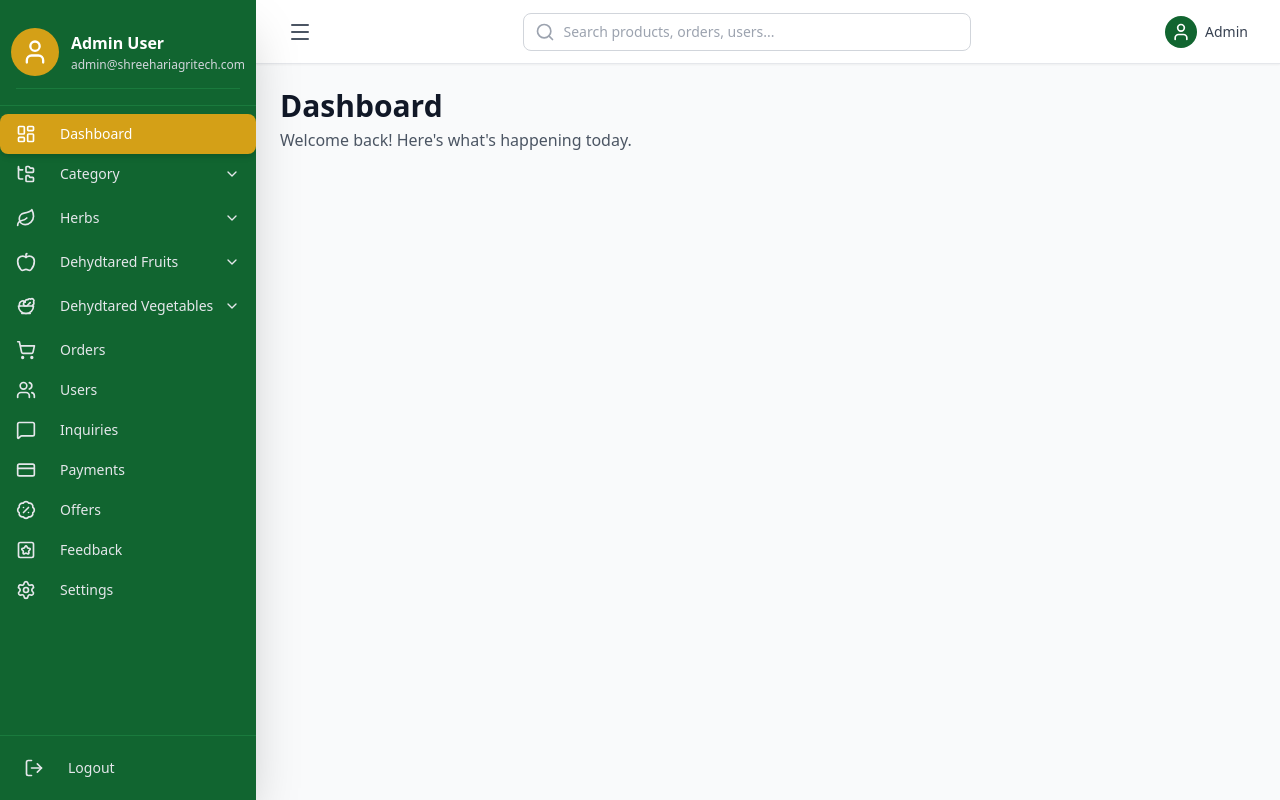
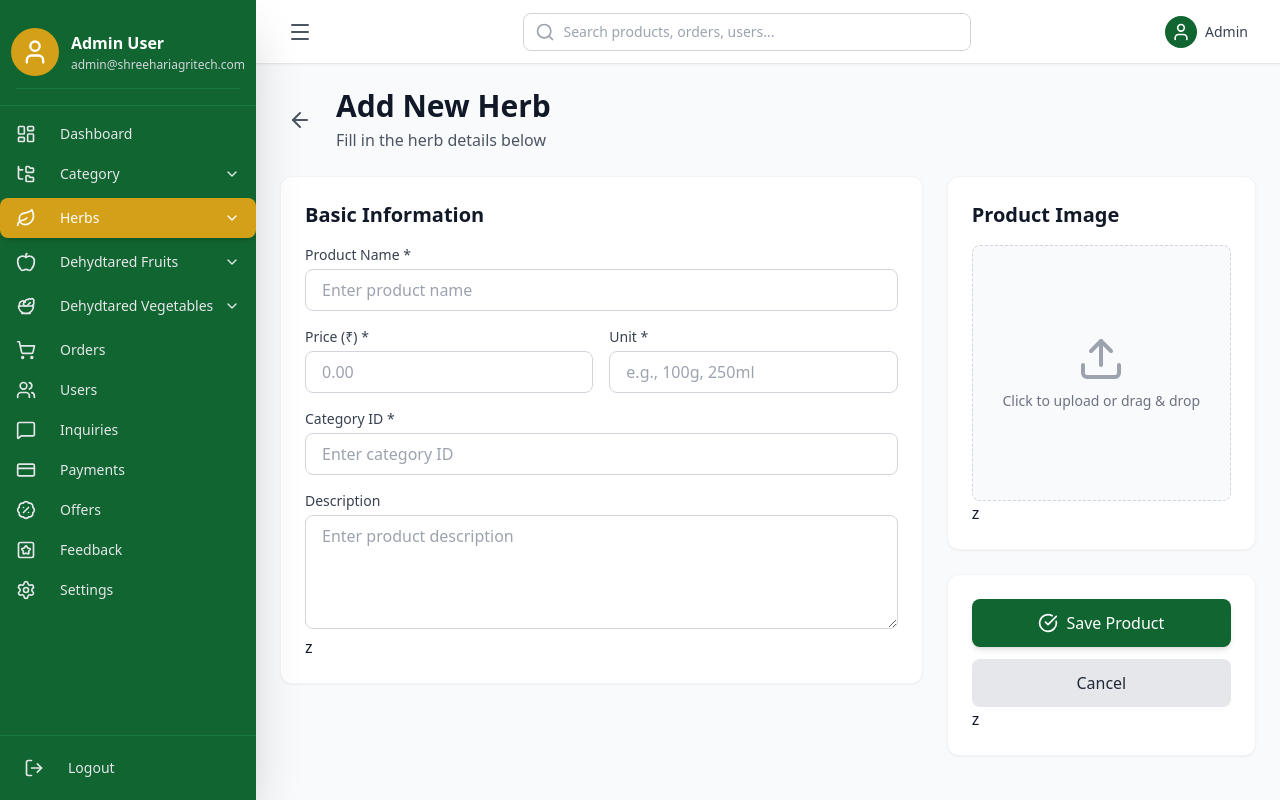
Before and after one commit to Honeyyy853/ShreeHariAdminDashboard, a React (Vite) app: page /add-Herbs in a window 1280 px wide. Before the commit this address led to /. Built offline with nearby package versions, Linux system fonts and the light colour scheme; sample sign-in values are in the browser's storage.

Commit message:
Updated code

```diff
--- a/src/App.jsx
+++ b/src/App.jsx
@@ -26,6 +26,8 @@ import ListDehydratedFruits from "./modules/Dehydrated Fruit/ListDehydratedFruit
 import ListDehydratedVegetables from "./modules/Dehydtared Vegetables/ListDehydratedVegetables";
 import Offers from "./modules/users/offers";
 import Feedback from "./modules/users/feedback";
+import AddHerbs from "./modules/Herbs/AddHerbs";
+
 /**
  * Protected Route Component
  * Checks if user is authenticated before allowing access
@@ -151,6 +153,16 @@ const App = () => {
             <ProtectedRoute>
               <Layout>
                 <ListHerbs />
+              </Layout>
+            </ProtectedRoute>
+          }
+        />
+        <Route
+          path="/add-Herbs"
+          element={
+            <ProtectedRoute>
+              <Layout>
+                <AddHerbs />
               </Layout>
             </ProtectedRoute>
           }
--- a/src/components/Sidebar.jsx
+++ b/src/components/Sidebar.jsx
@@ -49,7 +49,7 @@ const Sidebar = ({ isOpen, onClose, isCollapsed }) => {
       label: "Herbs",
       hasSubmenu: true,
       submenu: [
-        // { path: '/add-Herbs', label: 'Add Herbs', icon: Plus },
+        { path: '/add-Herbs', label: 'Add Herbs', icon: Plus },
         { path: "/manage-Herbs", label: "Manage Herbs", icon: List },
       ],
     },
--- a/src/modules/Herbs/AddProduct.jsx
+++ b/src/modules/Herbs/AddHerbs.jsx
@@ -75,8 +75,8 @@ const AddProduct = () => {
           <ArrowLeft className="w-6 h-6" />
         </Link>
         <div>
-          <h1 className="text-3xl font-bold text-gray-900">Add New Product</h1>
-          <p className="text-gray-600 mt-1">Fill in the product details below</p>
+          <h1 className="text-3xl font-bold text-gray-900">Add New Herb</h1>
+          <p className="text-gray-600 mt-1">Fill in the herb details below</p>
         </div>
       </div>
 
```
